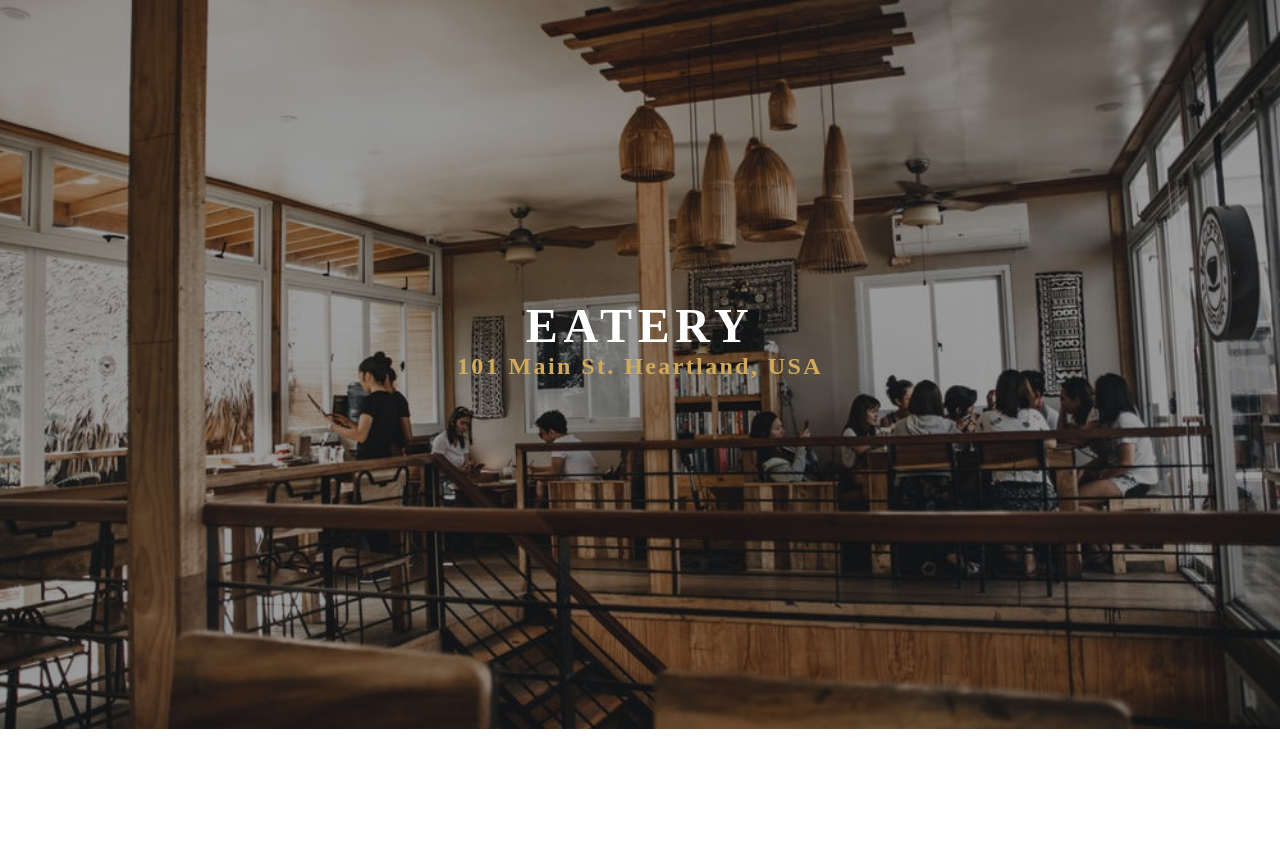
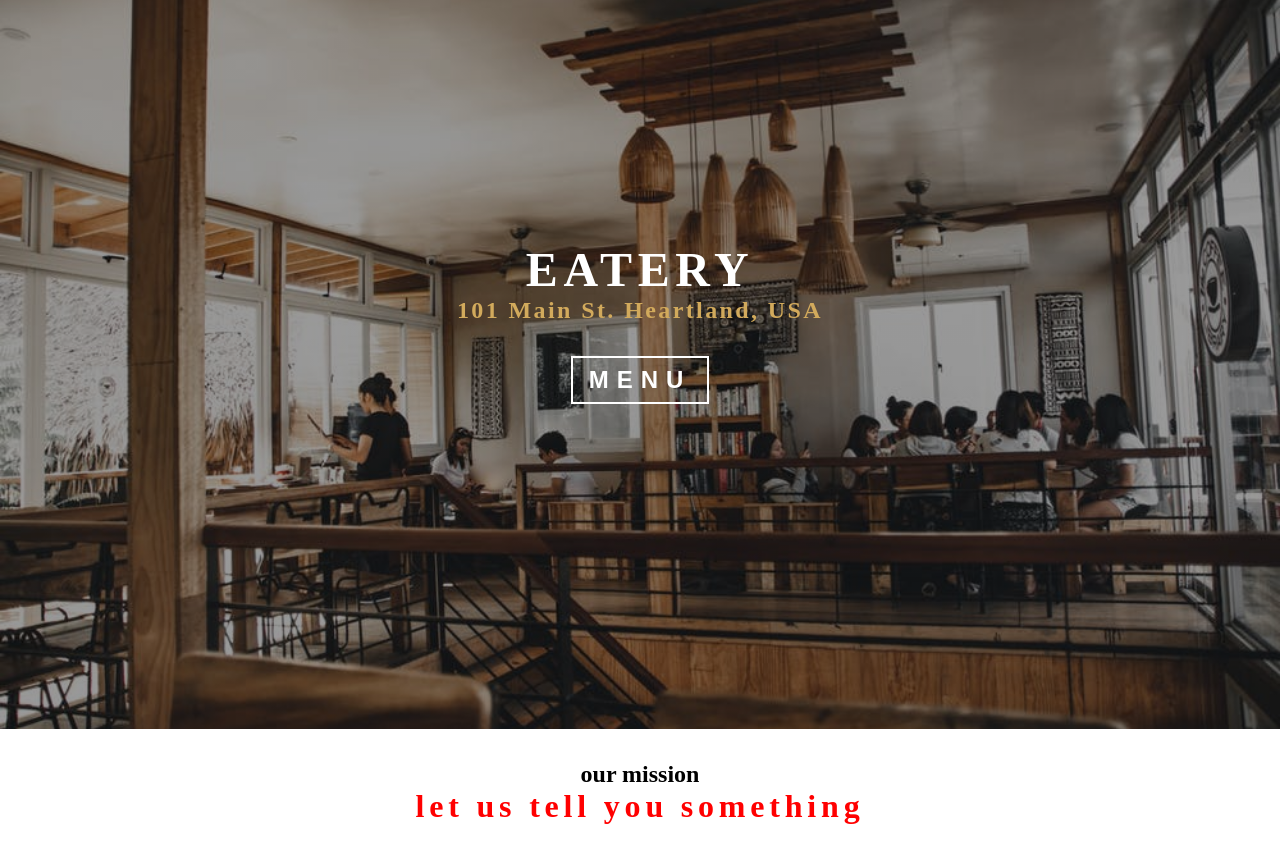
Before and after one commit to bdmllc/gr2, a Gatsby site: page / in a window 1280 px wide. Shown: the part 58-915 px from the top of the page. Before the commit the page ends 800 px from the top, so only its background shows below. Built offline with nearby package versions, Linux system fonts and the light colour scheme; Gatsby itself is replaced by a stand-in of ours.

Commit message:
another commit

```diff
--- /dev/null
+++ b/src/components/HomePageComponents/QuickInfo.js
@@ -0,0 +1,10 @@
+import React, { Component } from 'react'
+import { Section, Title } from '../../utils'
+
+export default class QuickInfo extends Component {
+  render() {
+    return <Section>
+      <Title message="let us tell you something" title="our mission" />
+    </Section>
+  }
+}
--- a/src/pages/index.js
+++ b/src/pages/index.js
@@ -1,15 +1,19 @@
 import React from 'react'
 import SEO from '../components/seo'
 import Layout from '../components/layout'
-import { HomeHeader, Banner} from '../utils'
+import { HomeHeader, Banner, BannerButton} from '../utils'
 import img from '../images/bcg/homeBcg.jpeg'
+import QuickInfo from '../components/HomePageComponents/QuickInfo'
 
 const IndexPage = () => (
   <Layout>
     <SEO title="Home" keywords={[`gatsby`, `application`, `react`]} />
       <HomeHeader img={img}>
-        <Banner title="eatery" subtitle="101 Main St. Heartland, USA" />
+        <Banner title="eatery" subtitle="101 Main St. Heartland, USA">
+        <BannerButton style={{margin: '2rem auto'}}>menu</BannerButton>
+        </Banner>
       </HomeHeader>
+      <QuickInfo />
     </Layout>
 )
 
--- /dev/null
+++ b/src/utils/Button.js
@@ -0,0 +1,24 @@
+import styled from 'styled-components'
+import {styles} from '../utils'
+
+const BannerButton = styled.button`
+   display: block;
+   color: ${styles.colors.mainWhite};
+   background: transparent;
+   padding: 0.5rem 1rem;
+   text-transform: uppercase;
+   font-size: 1.5rem;
+   letter-spacing: 0.5rem;
+   font-weight: 700;
+   ${styles.border({color: `${styles.colors.mainWhite}`})};
+   margin-bottom: 1rem;
+   ${styles.transition({})};
+   &:hover{
+      background: ${styles.colors.mainWhite};
+      color: ${styles.colors.mainBlack};
+      cursor: pointer;
+   }
+
+`
+
+export {BannerButton}
--- /dev/null
+++ b/src/utils/Section.js
@@ -0,0 +1,7 @@
+import styled from 'styled-components'
+
+export const Section = styled.section`
+padding: 2rem 0;
+width:90vw;
+margin: 0 auto;
+`
--- /dev/null
+++ b/src/utils/Title.js
@@ -0,0 +1,29 @@
+import React from 'react'
+import styled from 'styled-components'
+import { styles } from '../utils'
+
+export function Title({title, message}) {
+  return (
+    <TitleWrapper>
+      <h1>{title}</h1>
+      <h3 className="message">{message}</h3>
+      <div className="underline"></div>
+    </TitleWrapper>
+  )
+}
+
+Title.defaultProps = {
+  message: 'our message',
+  title: 'our title',
+}
+
+const TitleWrapper = styled.div`
+text-align: center;
+.message {
+  ${styles.textSlanted};
+  ${styles.letterSpacing({spacing: '0.3rem'})};
+  font-size: 2rem;
+  color: red;
+}
+
+`
--- a/src/utils/index.js
+++ b/src/utils/index.js
@@ -1,5 +1,8 @@
 import * as styles from './styles'
 import { HomeHeader, PageHeader } from './Header'
 import  Banner  from './Banner'
+import { BannerButton } from './Button'
+import { Section } from './Section'
+import { Title } from './Title'
 
-export { styles, HomeHeader, PageHeader, Banner }
+export { styles, HomeHeader, PageHeader, Banner, BannerButton, Section, Title }
--- a/src/utils/styles.js
+++ b/src/utils/styles.js
@@ -5,7 +5,7 @@ export const colors = {
   mainYellow2: `#F2AF29`,
   mainGrey: `#474747`,
 }
-export const textSlanted = `:'Comic Sans', cursive;`
+export const textSlanted = `font-family:'Patua One';`
 
 export const transDefault = 'transition:all 0.5s ease-in-out'
 export const transFunction = (
```
